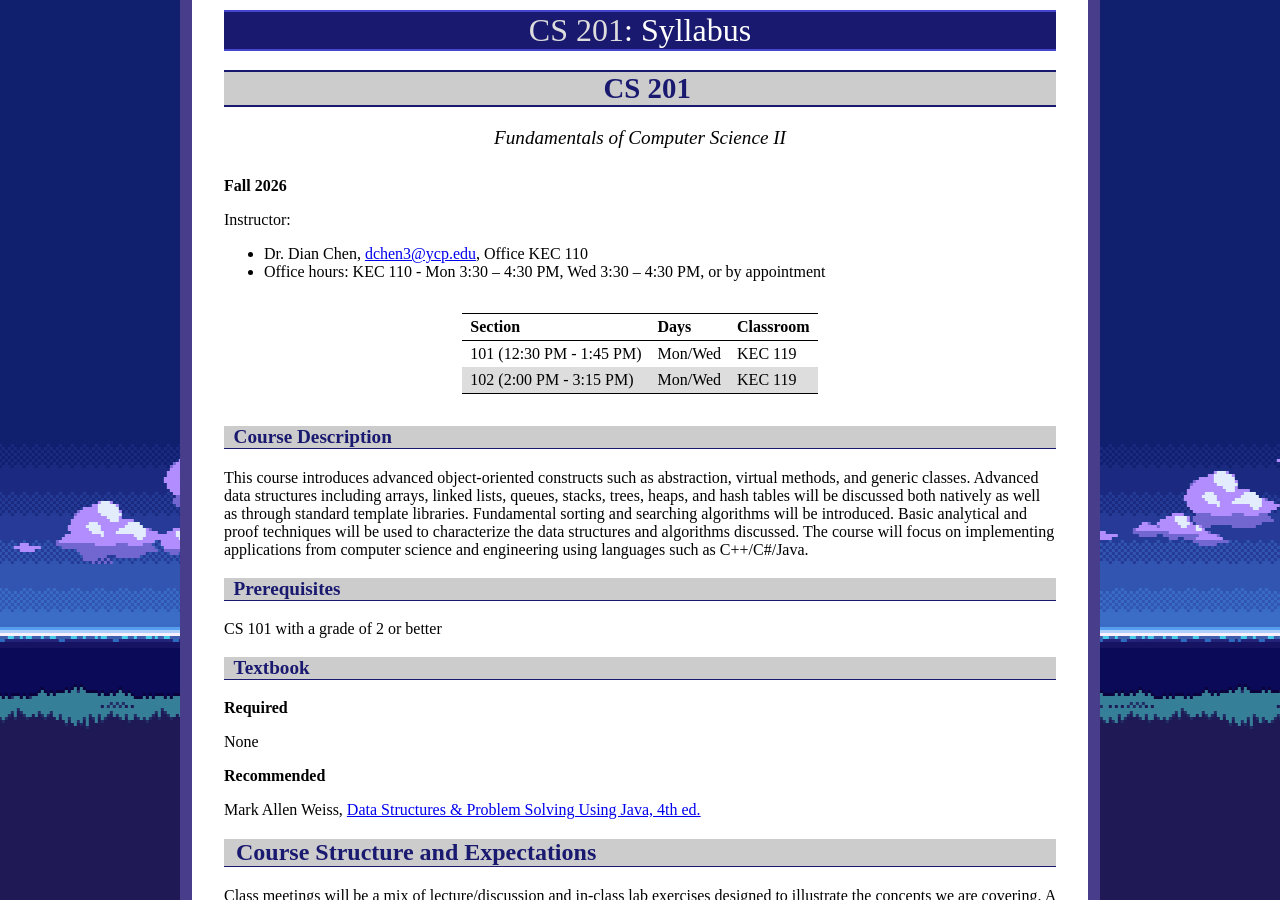
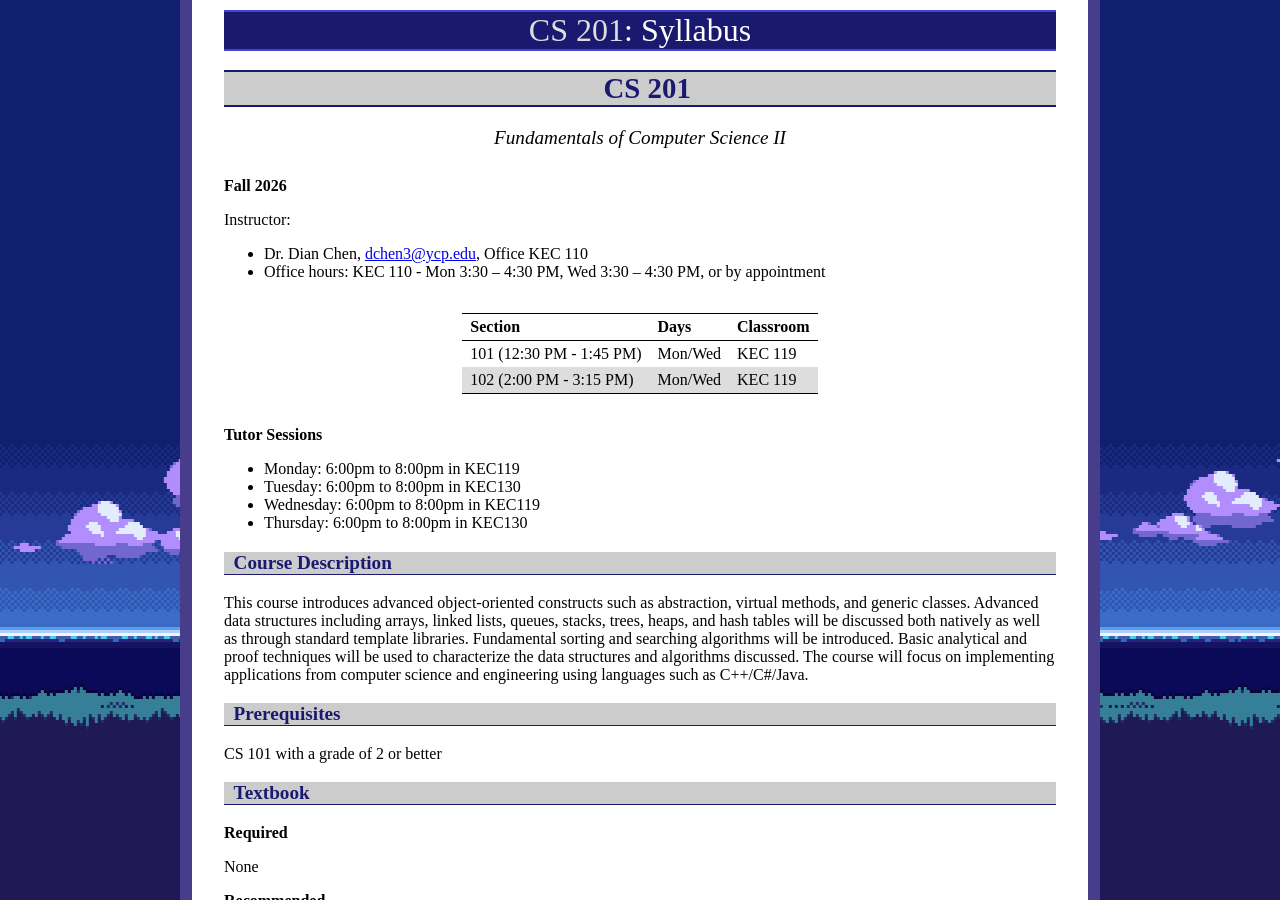
Before and after one commit to ycpcs/cs201-fall2026, a Jekyll site: the page built from syllabus.md, in a window 1280 px wide and 900 px high. Built offline with Jekyll 4.4.1, drawn with Linux system fonts in a browser that asks for light colours.

Commit message:
Update syllabus.md

```diff
--- a/syllabus.md
+++ b/syllabus.md
@@ -19,6 +19,11 @@ Instructor:
 > 101 (12:30 PM - 1:45 PM) | Mon/Wed | KEC 119
 > 102 (2:00 PM - 3:15 PM) | Mon/Wed | KEC 119
 
+**Tutor Sessions**
+- Monday: 6:00pm to 8:00pm in KEC119
+- Tuesday: 6:00pm to 8:00pm in KEC130
+- Wednesday: 6:00pm to 8:00pm in KEC119
+- Thursday: 6:00pm to 8:00pm in KEC130
 
 ### Course Description
 
```
